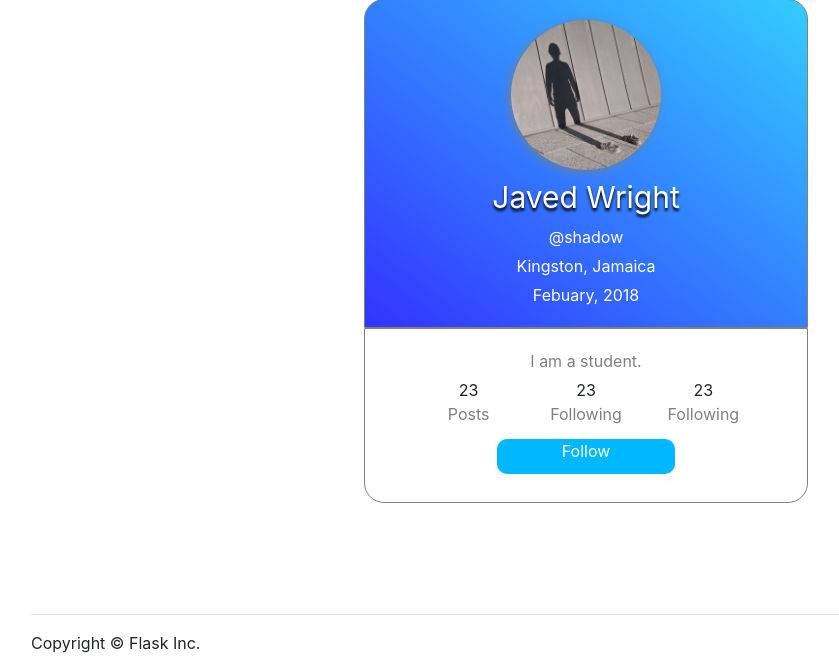
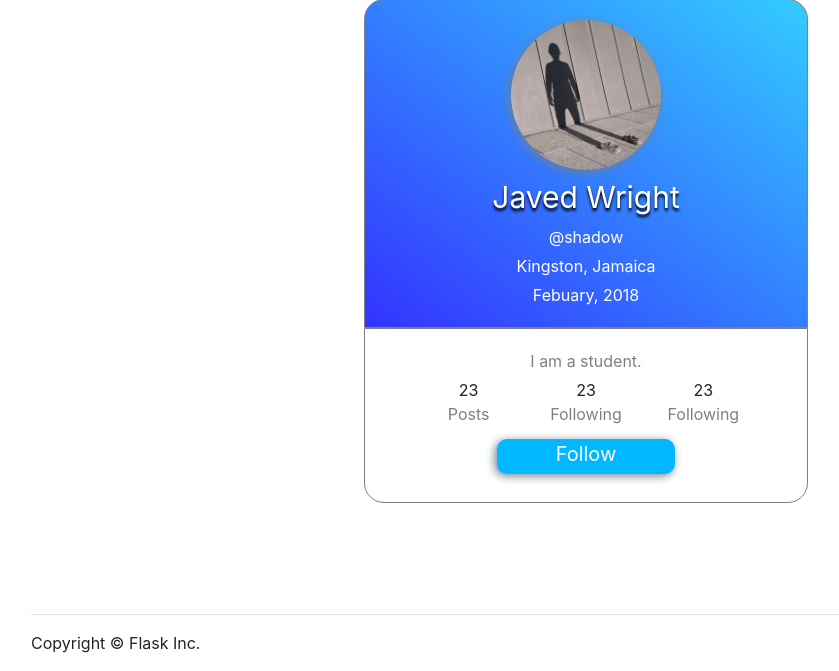
Before and after one commit to shadowlaw/iinfo3180-lab02, a Flask app: page /profile in a window 1280 px wide. Shown: the part 192-863 px from the top of the page, without its empty margins (54-893 px from the left). Run offline with Flask 2, Linux system fonts and the light colour scheme; some libraries are stand-ins or nearby versions.

Commit message:
Added follow button.

```diff
--- a/app/static/css/app.css
+++ b/app/static/css/app.css
@@ -56,12 +56,17 @@ body {
     display: block;
 }
 
-#follow_btn{
-    border-radius: 10px;
+#follow-btn{
     width: 55%;
     text-align: center;
     background: #00b8ff;
     border-radius: 10px;
     height: 35px;
     color: white;
+    font-size: 20px;
+    box-shadow: -2px 2px 10px slategrey;
 }
+
+#follow-btn:active{
+    box-shadow: 0px 0px 0px white;
+}
--- a/app/templates/profile.html
+++ b/app/templates/profile.html
@@ -39,7 +39,7 @@
             </div>
         </div>
         <div class='bc_container'>
-            <label id='follow_btn' >Follow</label>
+            <label id='follow-btn' >Follow</label>
         </div>
     </div>
 {% endblock %}
```
